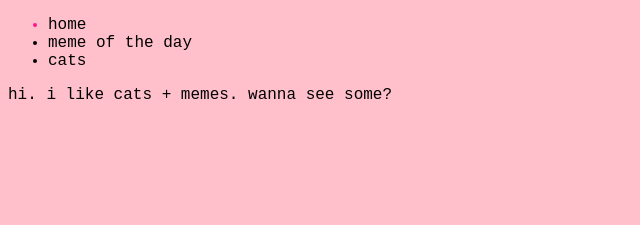
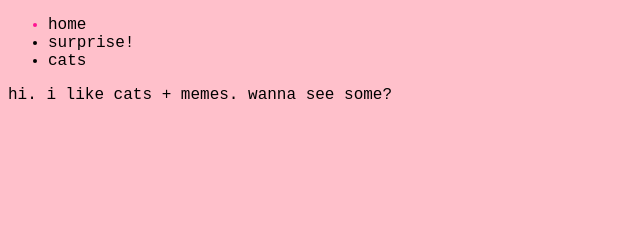
Before and after one commit to daniellaidalia/portfolio, a Jekyll site: the page built from index.html, in a window 1280 px wide. Shown: the top 225 px of the page, without its empty margins (0-640 px from the left). Built offline with Jekyll 4.4.1, drawn with Linux system fonts in a browser that asks for light colours.

Commit message:
Update navigation.yaml

```diff
--- a/_data/navigation.yaml
+++ b/_data/navigation.yaml
@@ -1,6 +1,6 @@
 - name: home
   link: /
-- name: meme of the day
-  link: /meme/
+- name: surprise!
+  link: /surprise/
 - name: cats
   link: /cats/
```
